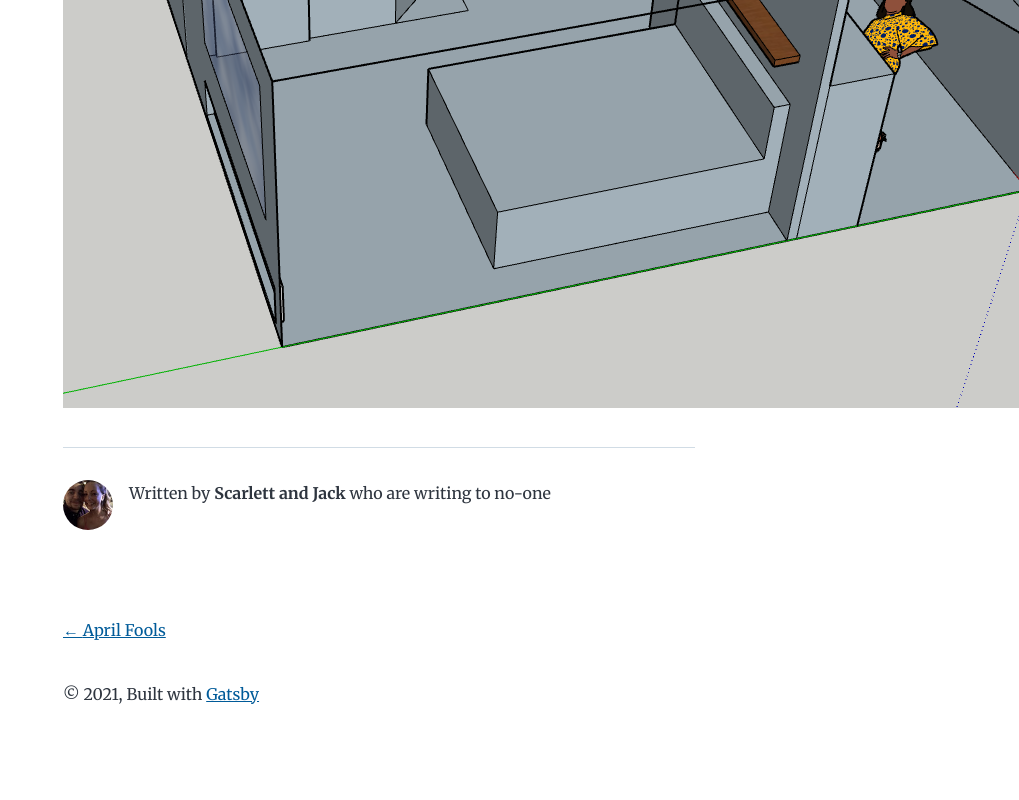
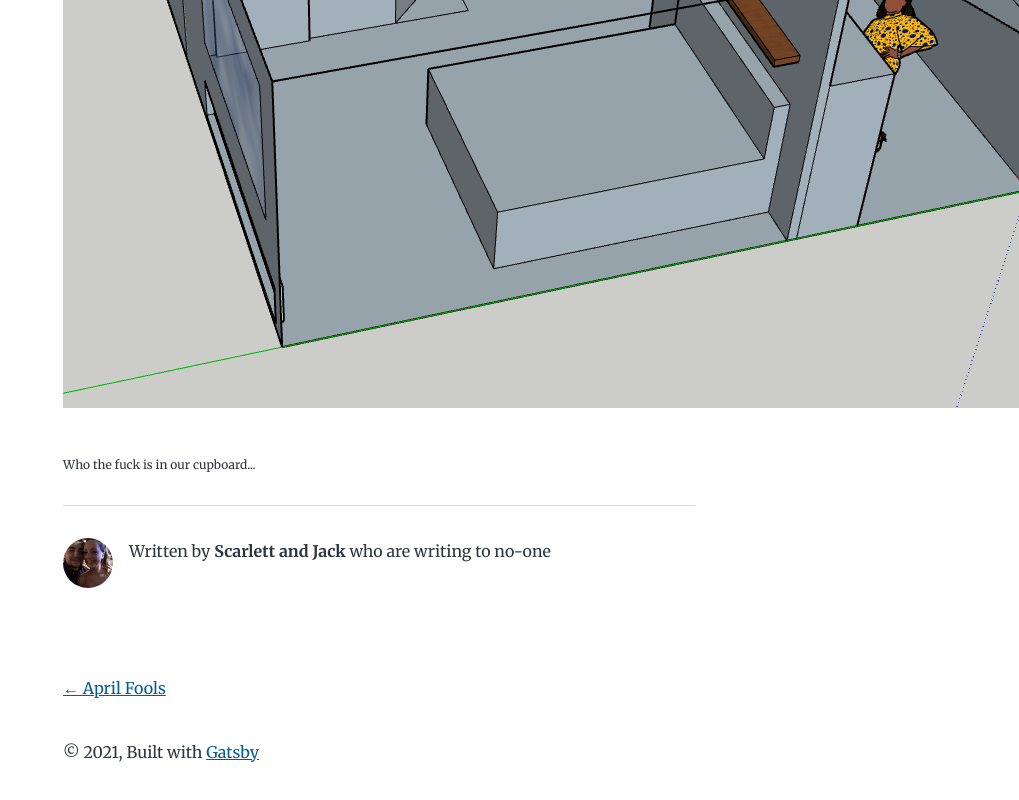
Before and after one commit to jackall3n/madeira-avenue, a Gatsby site: page /tuesday-blues/ in a window 1280 px wide. Shown: the part 1055-1855 px from the top of the page, without its empty margins (261-1280 px from the left). Before the commit the page ends 1825 px from the top, so only its background shows below. Built offline with nearby package versions, Linux system fonts and the light colour scheme; Gatsby itself is replaced by a stand-in of ours.

Commit message:
Tuesday blues

```diff
--- a/content/blog/tuesday-blues/index.md
+++ b/content/blog/tuesday-blues/index.md
@@ -10,3 +10,5 @@ Between the takeaways and the alcohol, Scarlett and I managed to climb into the
 We moved to the computer and after far too long deciding just how tall the bed should be, we produced the initial design.
 
 ![3D](./3d.png)
+
+<sub>Who the fuck is in our cupboard...</sub>
```
